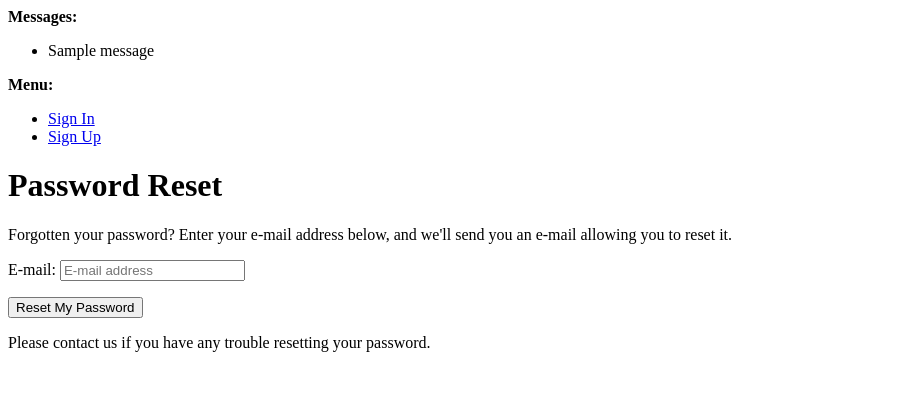
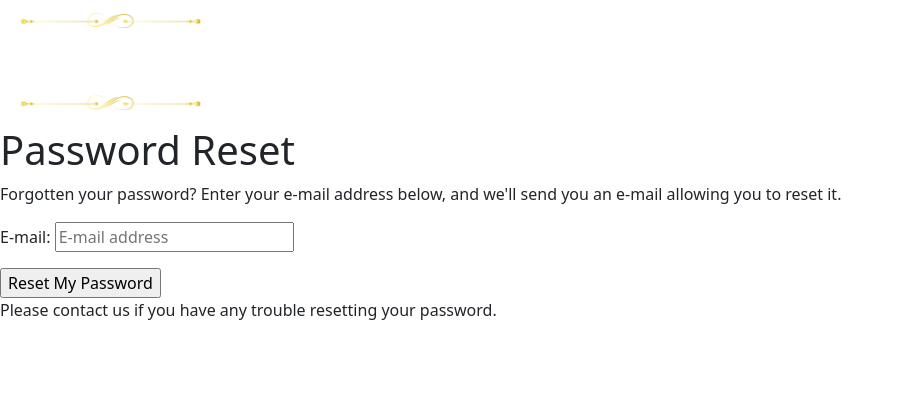
Before and after one commit to Gareth-McGirr/Portfolio-Project-4-SizzleAndSteak, a Django app: page /accounts/password/reset/ in a window 1280 px wide. Shown: the top 420 px of the page, without its empty margins (0-904 px from the left). Run offline with Django 4.2, Linux system fonts and the light colour scheme; tables that the repository leaves empty hold one stand-in row (values such as "Sample post"); one stand-in notice (Sample message) is shown; some libraries are stand-ins or nearby versions.

Commit message:
Feature: Add site logo as home link in header

```diff
--- a/sizzleandsteak/urls.py
+++ b/sizzleandsteak/urls.py
@@ -15,9 +15,11 @@
 """
 from django.contrib import admin
 from django.urls import path, include
+from django.conf import settings
+from django.conf.urls.static import static
 
 urlpatterns = [
     path('admin/', admin.site.urls),
     path('', include('home.urls')),
     path('accounts/', include('allauth.urls')),
-]
+] + static(settings.MEDIA_URL, document_root=settings.MEDIA_ROOT)
--- a/templates/allauth/account/base.html
+++ b/templates/allauth/account/base.html
@@ -1,40 +1 @@
-<!DOCTYPE html>
-<html>
-  <head>
-    <title>{% block head_title %}{% endblock %}</title>
-    {% block extra_head %}
-    {% endblock %}
-  </head>
-  <body>
-    {% block body %}
-
-    {% if messages %}
-    <div>
-      <strong>Messages:</strong>
-      <ul>
-        {% for message in messages %}
-        <li>{{message}}</li>
-        {% endfor %}
-      </ul>
-    </div>
-    {% endif %}
-
-    <div>
-      <strong>Menu:</strong>
-      <ul>
-        {% if user.is_authenticated %}
-        <li><a href="{% url 'account_email' %}">Change E-mail</a></li>
-        <li><a href="{% url 'account_logout' %}">Sign Out</a></li>
-        {% else %}
-        <li><a href="{% url 'account_login' %}">Sign In</a></li>
-        <li><a href="{% url 'account_signup' %}">Sign Up</a></li>
-        {% endif %}
-      </ul>
-    </div>
-    {% block content %}
-    {% endblock %}
-    {% endblock %}
-    {% block extra_body %}
-    {% endblock %}
-  </body>
-</html>
+{% extends "base.html" %}
--- a/templates/includes/nav.html
+++ b/templates/includes/nav.html
@@ -1,9 +1,9 @@
 <header>
     <!-- Nav menu -->
-    <nav class="navbar navbar-expand-lg navbar-light bg-white">
+    <nav class="navbar navbar-expand-lg navbar-dark">
         <div class="container-fluid">
             <a class="navbar-brand" href="{% url 'home' %}">
-                <span>Sizzle and Steak</span>
+                <img src="{{ MEDIA_URL }}/images/logo.png">
             </a>
             <button class="navbar-toggler" type="button" data-bs-toggle="collapse" data-bs-target="#navbarText"
                 aria-controls="navbarText" aria-expanded="false" aria-label="Toggle navigation">
```
Also changed, not shown: media/images/logo.png (added), static/css/style.css (line endings or trailing spaces).
